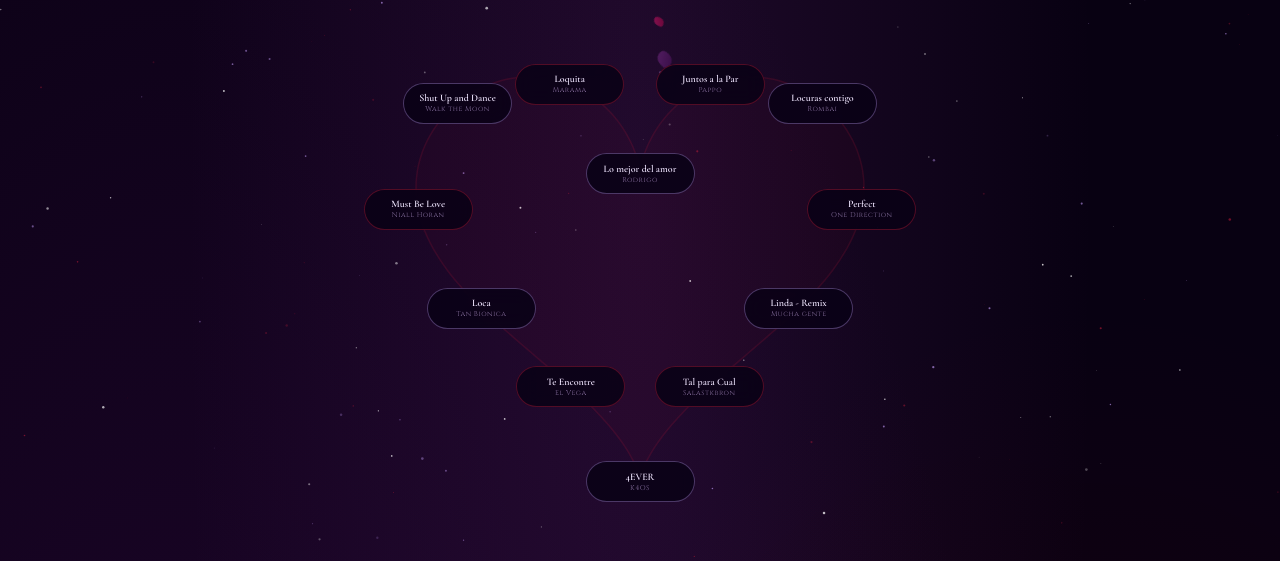
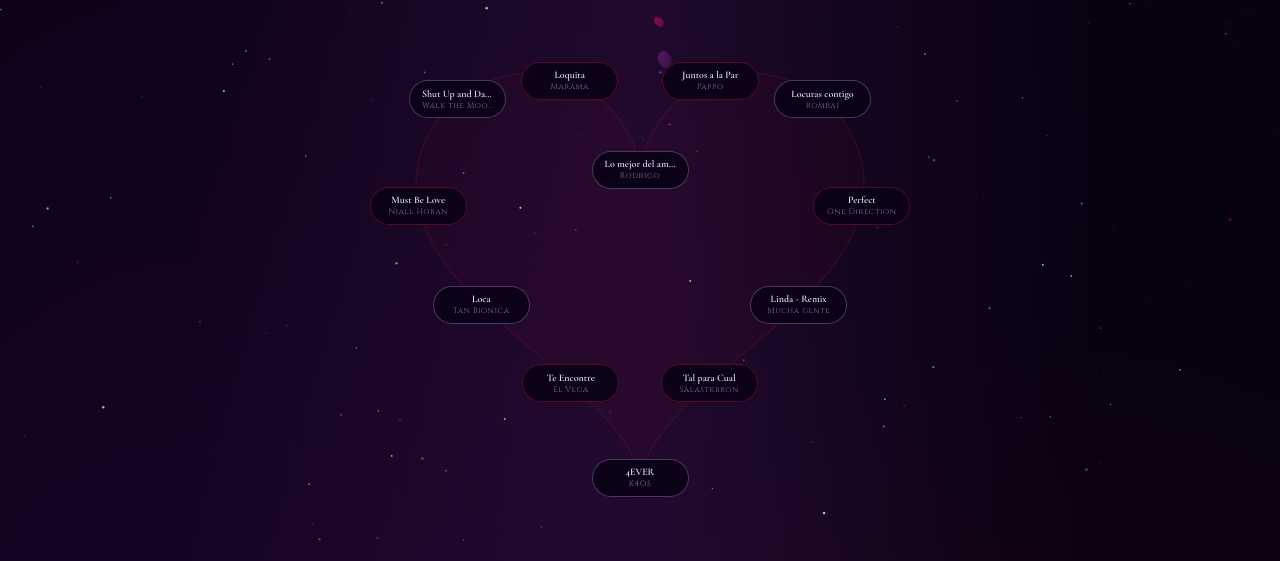
Before and after one commit to Agusvioletta/lili, a plain HTML site: page regalo.html in a window 1280 px wide. Shown: the part 239-800 px from the top of the page. Drawn offline with nearby package versions, Linux system fonts and the light colour scheme.

Commit message:
Add files via upload

```diff
--- a/regalo.html
+++ b/regalo.html
@@ -514,39 +514,43 @@
 }
 
 function renderHeart() {
-  const vw       = window.innerWidth;
-  const isMobile = vw < 600;
-  const n        = SONGS.length;
+  const vw = window.innerWidth;
+  const n  = SONGS.length;
 
-  // Scale the heart to fit the viewport
-  const maxW  = Math.min(vw - 28, 580);
-  const scale = Math.floor(Math.min(maxW / 38, isMobile ? 9 : 14));
+  // Distribución por arco (math units, scale=1)
+  const { tValues, totalArc: totalArcU } = arcLengthParams(n);
 
-  // Chip size: bounded by available arc-length per song
-  const { tValues, totalArc } = arcLengthParams(n);
-  const arcPerSong = totalArc * scale / n;             // pixels between songs
-  const maxChipW   = Math.floor(arcPerSong * 0.92);    // leave a small gap
+  // Calculamos scale de forma que W = 32*scale + chipW + 12 quede dentro de la pantalla.
+  // chipW ≈ totalArcU * scale * chipK / n  (fracción del arco por canción)
+  // → W ≈ scale*(32 + totalArcU*chipK/n) + 12
+  // → scale_max = (safeW - 12) / (32 + totalArcU*chipK/n)
+  const chipK  = 0.82;
+  const safeW  = vw - 44;            // deja 22 px de margen a cada lado
+  const maxScaleRaw = (safeW - 12) / (32 + totalArcU * chipK / n);
+  const scale  = Math.max(5, Math.min(Math.floor(maxScaleRaw), 14));
 
-  let chipW = isMobile ? Math.max(88, scale * 10) : Math.min(148, scale * 11);
-  chipW = Math.min(chipW, maxChipW);
+  // Tamaño de chips: acotado por arco/canción
+  const arcPerSong = totalArcU * scale / n;
+  const chipByArc  = Math.floor(arcPerSong * chipK);
+  const chipW      = Math.max(68, chipByArc);
+  const chipH      = Math.max(36, Math.floor(chipW * 0.40));
+  const titleSz    = Math.max(10, Math.floor(chipW * 0.095));
+  const artistSz   = Math.max(8,  Math.floor(chipW * 0.075));
 
-  const chipH     = Math.min(isMobile ? 40 : 54, Math.floor(chipW * 0.38));
-  const titleSz   = Math.max(8, Math.floor(chipW * 0.092));
-  const artistSz  = Math.max(6, Math.floor(chipW * 0.072));
-
-  const padH = chipW * 0.52 + 4;
-  const padV = chipH * 0.65 + 4;
-  const W    = Math.ceil(32 * scale + padH * 2);
-  const H    = Math.ceil(29 * scale + padV * 2);
+  // Contenedor: padH = chipW/2 + margen → chips en los extremos nunca salen
+  const padH = Math.ceil(chipW / 2) + 8;
+  const padV = Math.ceil(chipH / 2) + 8;
+  const W    = 32 * scale + padH * 2;
+  const H    = 29 * scale + padV * 2;
   const cx   = W / 2;
-  const cy   = padV + 12 * scale;   // y_math top ≈ 12 → sits at padV from top
+  const cy   = padV + 12 * scale;
 
   const container = document.getElementById('heartContainer');
   container.style.width  = W + 'px';
   container.style.height = H + 'px';
   container.innerHTML    = '';
 
-  // SVG heart guide
+  // SVG de guía
   const svgNS = 'http://www.w3.org/2000/svg';
   const svg   = document.createElementNS(svgNS, 'svg');
   svg.setAttribute('width', W);
@@ -556,11 +560,11 @@
   fillPath.setAttribute('d', buildSVGPath(cx, cy, scale, 300));
   fillPath.setAttribute('fill',         'rgba(196,30,58,0.04)');
   fillPath.setAttribute('stroke',       'rgba(196,30,58,0.16)');
-  fillPath.setAttribute('stroke-width', scale < 9 ? '1' : '1.5');
+  fillPath.setAttribute('stroke-width', scale < 8 ? '1' : '1.5');
   svg.appendChild(fillPath);
   container.appendChild(svg);
 
-  // Song chips — posicionadas por longitud de arco real
+  // Chips de canciones
   for (let i = 0; i < n; i++) {
     const { x: xM, y: yM } = heartMath(tValues[i]);
     const px   = cx + xM * scale - chipW / 2;
```
